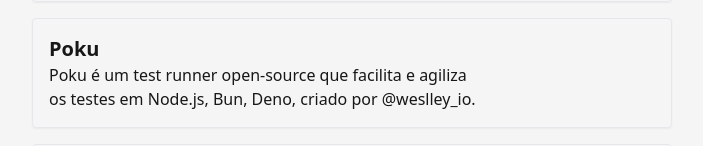
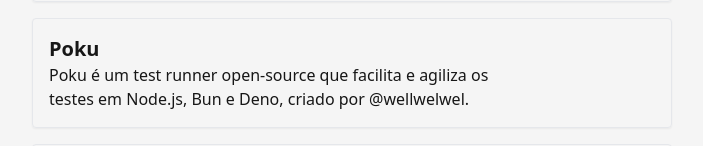
Before and after one commit to Indie-Hackers-Brasil/website, a Next.js app: page /projetos in a window 1280 px wide. Shown: the part 410-556 px from the top of the page, without its empty margins (288-991 px from the left). Built offline with nearby package versions, Linux system fonts and the light colour scheme.

Commit message:
Adjust Poku's phrase

```diff
--- a/src/data/projects.ts
+++ b/src/data/projects.ts
@@ -12,7 +12,7 @@
   {
     "titulo": "Poku",
     "site": "https://poku.io/",
-    "descricao": "Poku é um test runner open-source que facilita e agiliza os testes em Node.js, Bun, Deno, criado por @weslley_io."
+    "descricao": "Poku é um test runner open-source que facilita e agiliza os testes em Node.js, Bun e Deno, criado por @wellwelwel."
   },
   {
     "titulo": "Loja na Bio",
```
